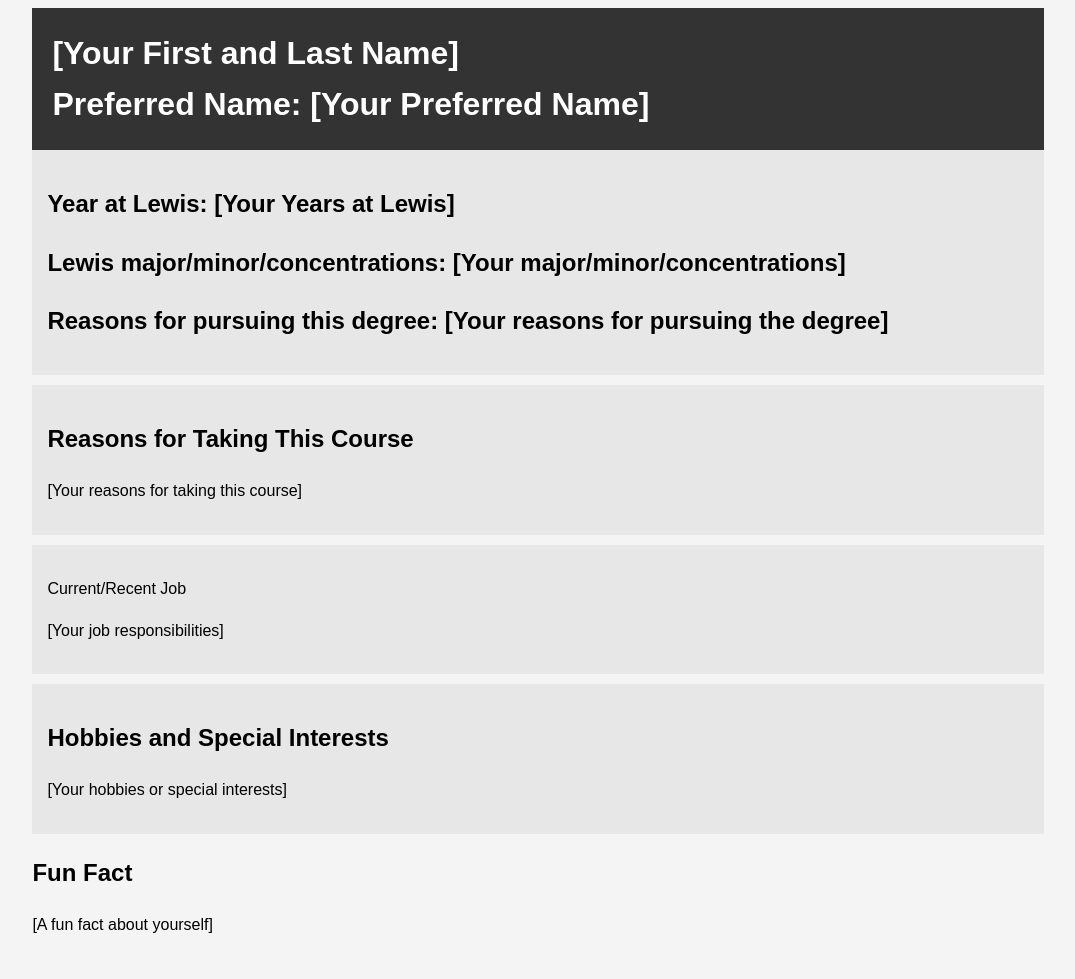
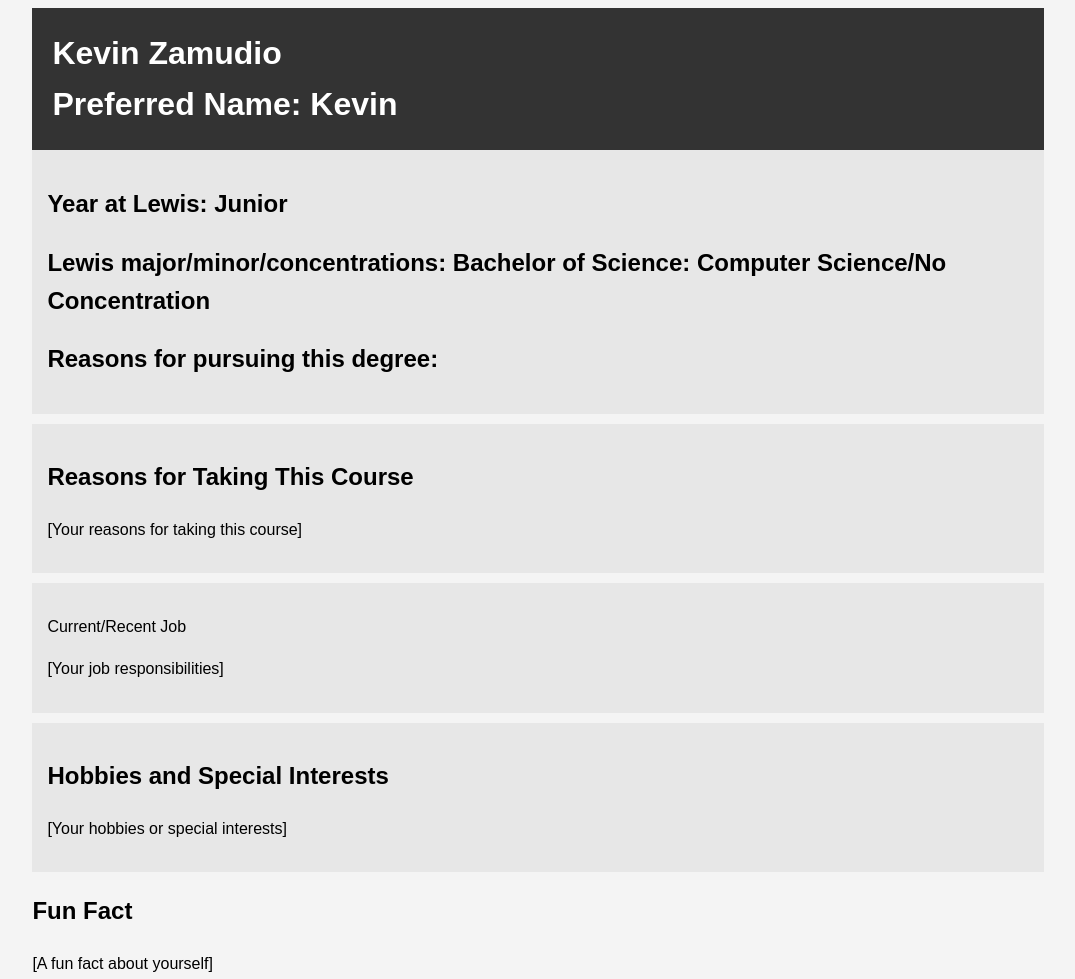
Before and after one commit to kzamudio2211/introductions, a plain HTML site: page index.html in a window 1280 px wide. Shown: the whole page, without its empty margins (102-1177 px from the left). Drawn offline with Linux system fonts and the light colour scheme.

Commit message:
Update index.html

```diff
--- a/index.html
+++ b/index.html
@@ -31,14 +31,14 @@
 <body>
     <div class="container">
         <header class="main-info">
-            <h1>[Your First and Last Name]</h1>
-            <h1>Preferred Name: [Your Preferred Name]</h1>
+            <h1>Kevin Zamudio</h1>
+            <h1>Preferred Name: Kevin</h1>
         </header>
 
         <section class="lewis">
-			<h2>Year at Lewis: [Your Years at Lewis]</h2>
-			<h2>Lewis major/minor/concentrations: [Your major/minor/concentrations]</h2>
-			<h2>Reasons for pursuing this degree: [Your reasons for pursuing the degree]</h2>
+			<h2>Year at Lewis: Junior</h2>
+			<h2>Lewis major/minor/concentrations: Bachelor of Science: Computer Science/No Concentration</h2>
+			<h2>Reasons for pursuing this degree:</h2>
         </section>
 
 		<section class="course">
```
